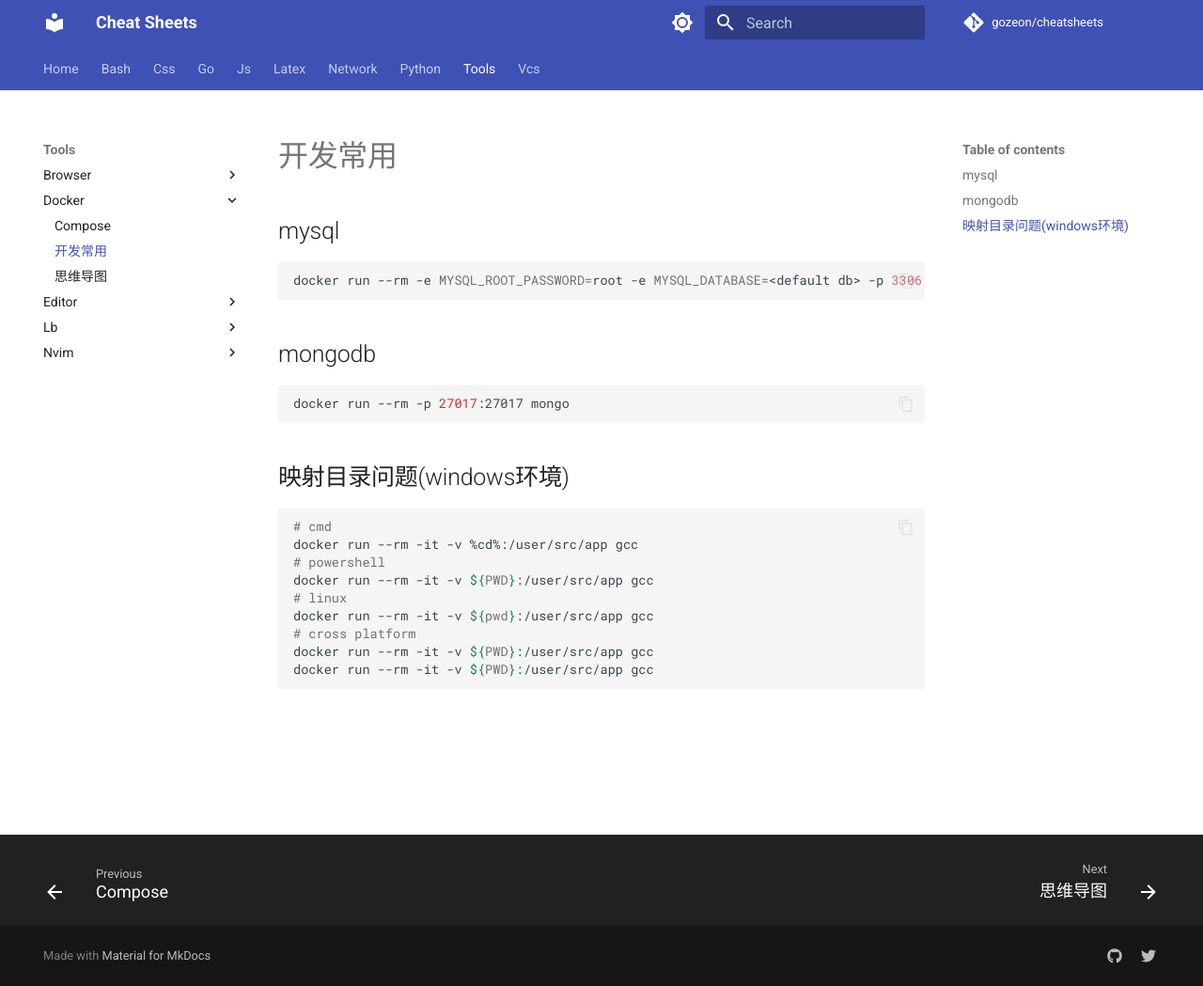
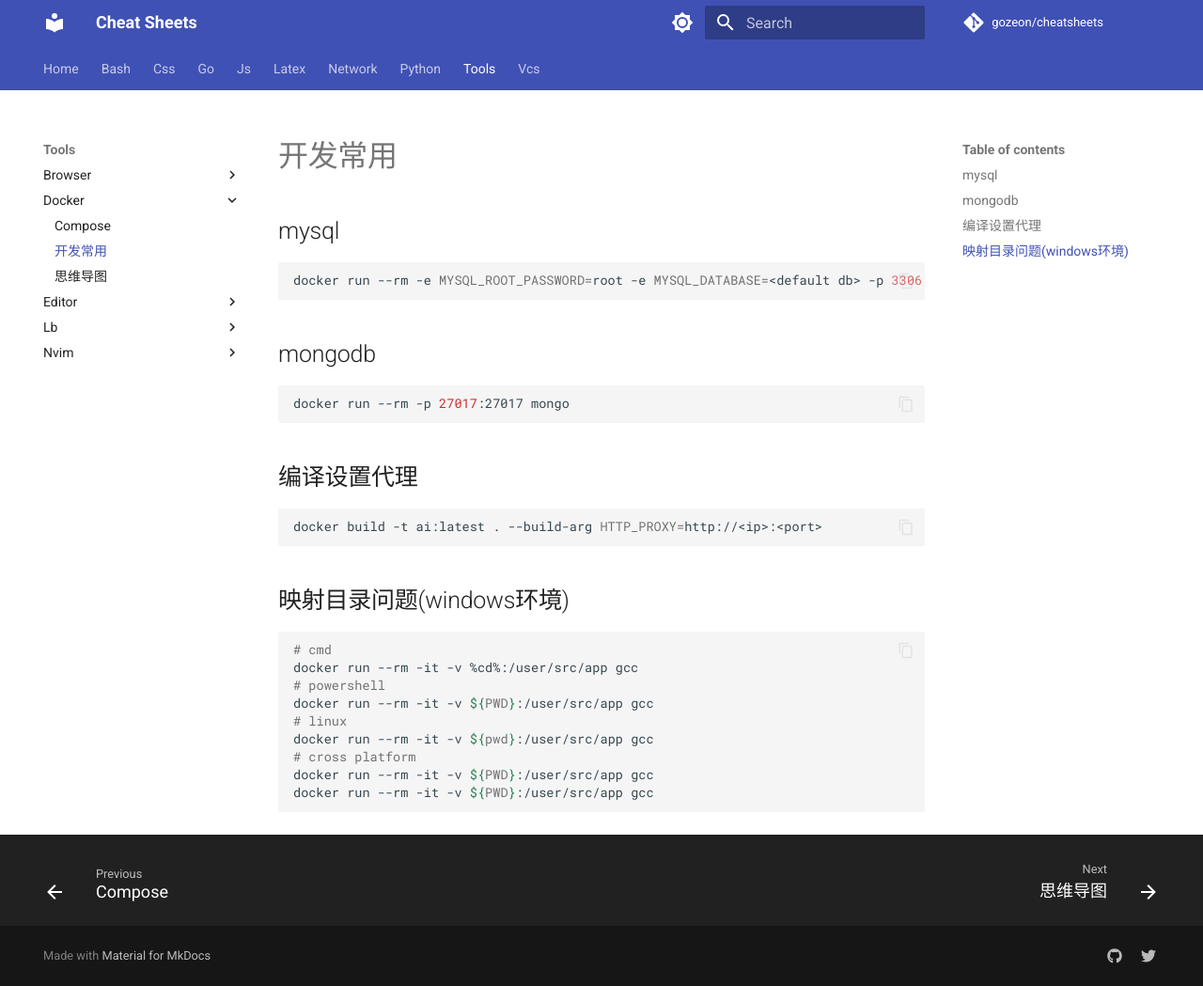
Before and after one commit to gozeon/cheatsheets, an MkDocs documentation site: the page built from docs/tools/docker/开发常用.md, in a window 1280 px wide and 1049 px high. Shown: the whole window at 94% size. Built offline with MkDocs 1.6.1 and Material for MkDocs 9.7.7, drawn with Linux system fonts in a browser that asks for light colours; comment, search, counter and statistics services are not loaded.

Commit message:
doc(docker): 编译代理

````diff
--- a/docs/tools/docker/开发常用.md
+++ b/docs/tools/docker/开发常用.md
@@ -9,6 +9,12 @@ docker run --rm -e MYSQL_ROOT_PASSWORD=root -e MYSQL_DATABASE=<default db> -p 33
 
 ```bash
 docker run --rm -p 27017:27017 mongo
+```
+
+## 编译设置代理
+
+```bash
+docker build -t ai:latest . --build-arg HTTP_PROXY=http://<ip>:<port>
 ```
 
 ## 映射目录问题(windows环境)
````
